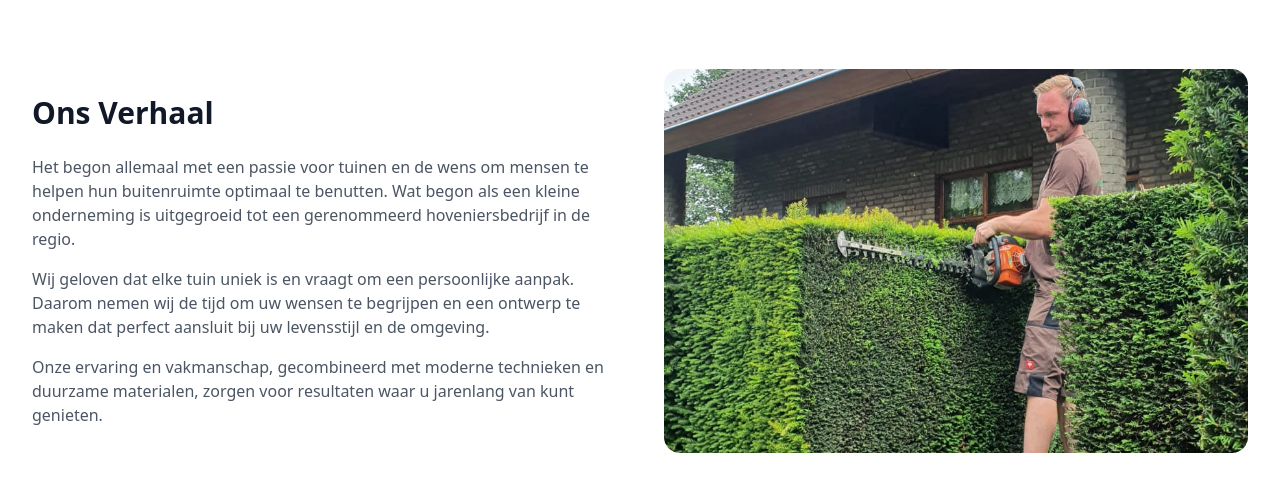
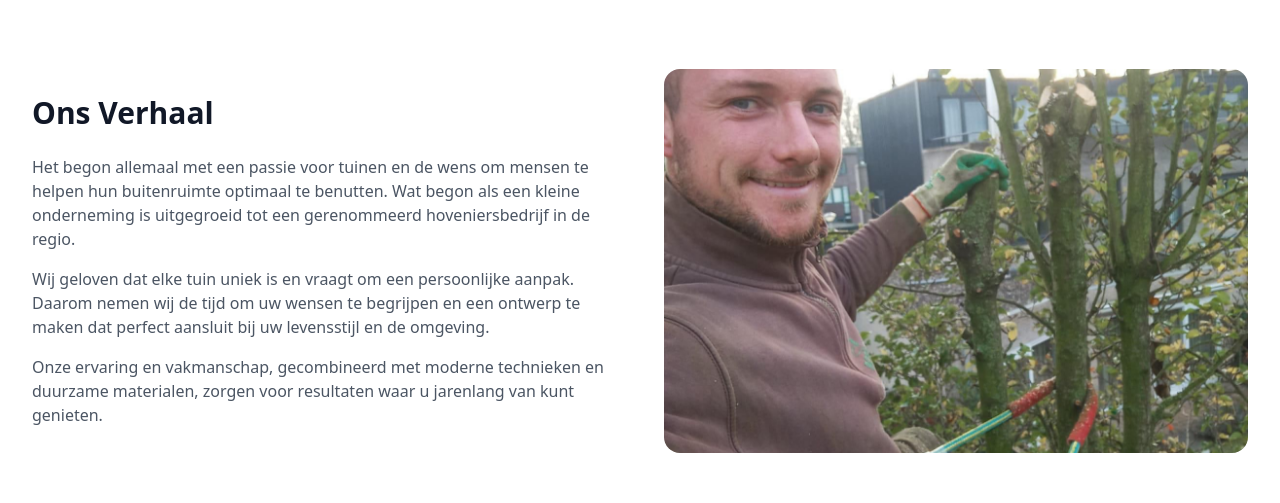
Before and after one commit to eldon-buzink/bob, a Next.js app: page /over-ons in a window 1280 px wide. Shown: the part 252-755 px from the top of the page. Built offline with nearby package versions, Linux system fonts and the light colour scheme; no server answers.

Commit message:
Update over-ons page to use PHOTO-2025-01-25-20-44-49 3.jpg image

```diff
--- a/src/app/over-ons/page.tsx
+++ b/src/app/over-ons/page.tsx
@@ -36,8 +36,8 @@ export default function OverOnsPage() {
           </div>
           <div className="relative h-96 rounded-2xl overflow-hidden">
             <Image
-              src="/images/MJYJ6092.JPEG"
-              alt="Bobsgroen Hoveniers team en projecten"
+              src="/images/PHOTO-2025-01-25-20-44-49 3.jpg"
+              alt="Bobsgroen team"
               fill
               className="object-cover"
               sizes="(max-width: 1024px) 100vw, 50vw"
```
